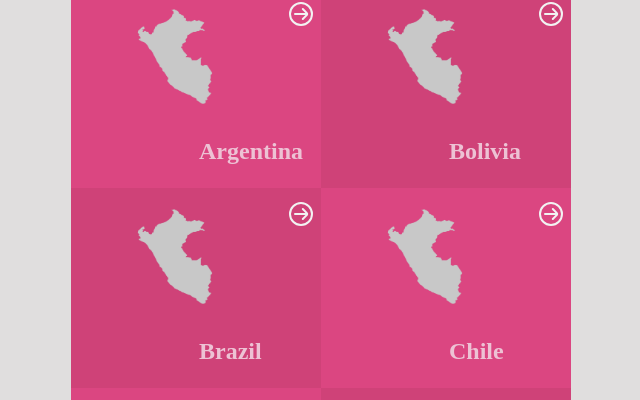
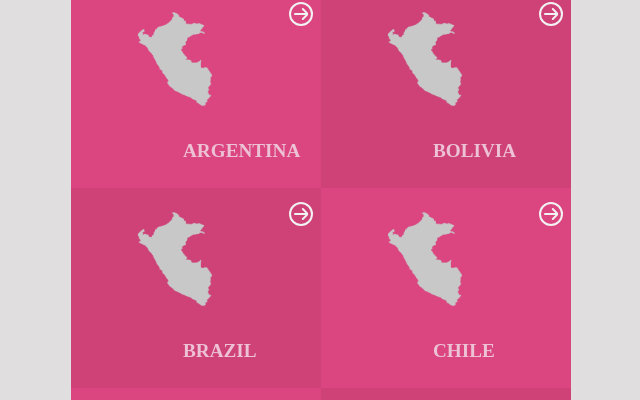
Before and after one commit to ulises2607/Metrics-webapp, a React (Create React App) app: page / in a window 1280 px wide. Shown: the part 270-670 px from the top of the page, without its empty margins (319-959 px from the left). Built offline with nearby package versions, Linux system fonts and the light colour scheme.

Commit message:
Add uppercase country names. Fix details routes

```diff
--- a/src/Assets/Styles/HomeCards.css
+++ b/src/Assets/Styles/HomeCards.css
@@ -38,10 +38,10 @@ a {
 }
 
 .title-card {
-  font-size: 1.5rem;
+  font-size: 1.2rem;
   font-weight: 600;
   color: #edc2d4;
   position: relative;
   top: 0.5rem;
-  left: 7rem;
+  left: 6rem;
 }
--- a/src/Components/HomeCards.jsx
+++ b/src/Components/HomeCards.jsx
@@ -9,10 +9,10 @@ const HomeCards = ({ item, isDark }) => (
   <div className={`homeCard-container ${isDark ? 'dark' : 'light'}`}>
     <div className="info-card">
       <img src={peru} alt="" className="country-location" />
-      <h2 className="title-card">{item.country}</h2>
+      <h2 className="title-card">{item.country.toUpperCase()}</h2>
     </div>
 
-    <Link to={`/details/${item}`}>
+    <Link to={`/details/${item.country}`}>
 
       <img className="arrow-img" src={arrow} alt="GIF" />
     </Link>
```
